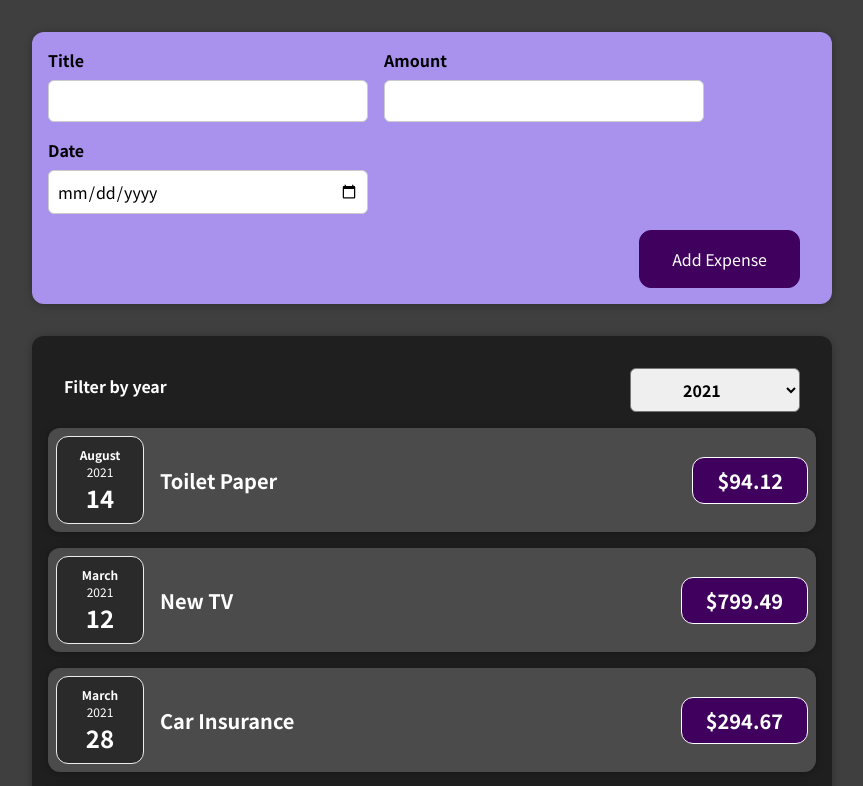
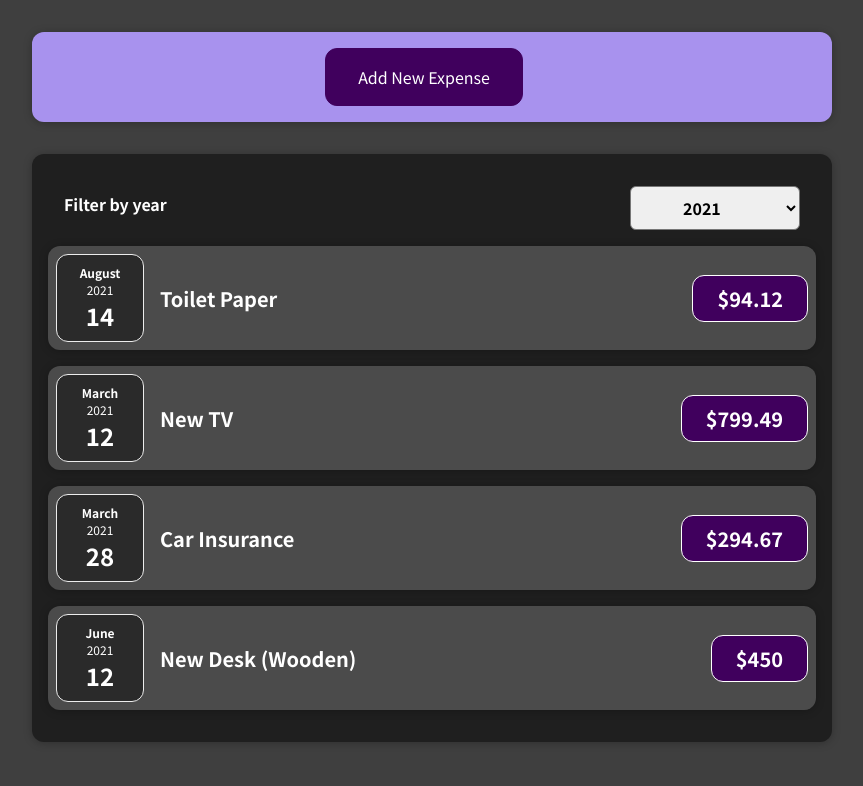
Before and after one commit to dcalhoun286/react-complete-guide, a React (Create React App) app: page / in a window 1280 px wide. Shown: the top 786 px of the page, without its empty margins (208-1071 px from the left). Built offline with nearby package versions, Linux system fonts and the light colour scheme.

Commit message:
added toggle: entire form will render when 'Add New Expense' clicked

```diff
--- a/src/components/NewExpense/ExpenseForm.css
+++ b/src/components/NewExpense/ExpenseForm.css
@@ -24,3 +24,7 @@
 .new-expense__actions {
   text-align: right;
 }
+
+.new-expense__actions-single {
+  text-align: center;
+}
--- a/src/components/NewExpense/ExpenseForm.js
+++ b/src/components/NewExpense/ExpenseForm.js
@@ -7,6 +7,8 @@
   const [enteredTitle, setEnteredTitle] = useState('');
   const [enteredAmount, setEnteredAmount] = useState('');
   const [enteredDate, setEnteredDate] = useState('');
+
+  const [toggled, setFormToggle] = useState(false);
 
   // const [userInput, setUserInput] = useState({
   //   enteredTitle: '',
@@ -54,6 +56,22 @@
     setEnteredDate('');
   };
 
+  const toggleHandler = (event) => {
+    event.preventDefault();
+
+    toggled ? setFormToggle(false) : setFormToggle(true) ;
+  }
+
+  if (!toggled) {
+    return (
+      <form onSubmit={toggleHandler}>
+        <div className='new-expense__actions-single'>
+          <button type='submit'>Add New Expense</button>
+        </div>
+      </form>
+    )
+  }
+
   return (
 
     <form onSubmit={submitHandler}>
```
